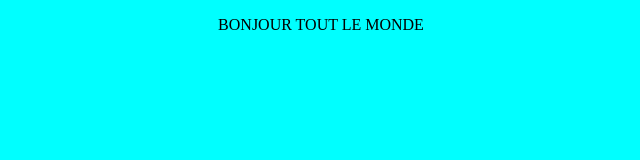
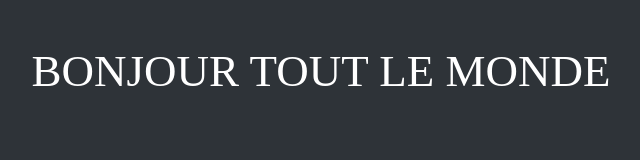
Before and after one commit to TEMJ/dodo, a plain HTML site: page index.html in a window 1280 px wide. Shown: the whole page, without its empty margins (319-959 px from the left). Drawn offline with Linux system fonts and the light colour scheme.

Commit message:
Modif du bgc et de la size

```diff
--- a/index.html
+++ b/index.html
@@ -6,7 +6,7 @@
     <meta name="viewport" content="width=device-width, initial-scale=1.0">
     <title>Document</title>
 </head>
-<body bgcolor="aqua">
-    <p style="color: white;"><center>BONJOUR TOUT LE MONDE</center></p>
+<body style="background-color: rgb(46, 51, 56);">
+    <p style="color: white;font-size: 45px;text-align: center;">BONJOUR TOUT LE MONDE</p>
 </body>
 </html>
```
